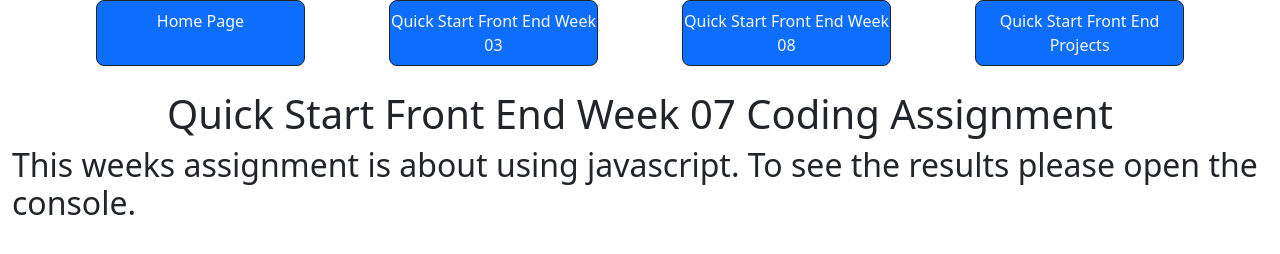
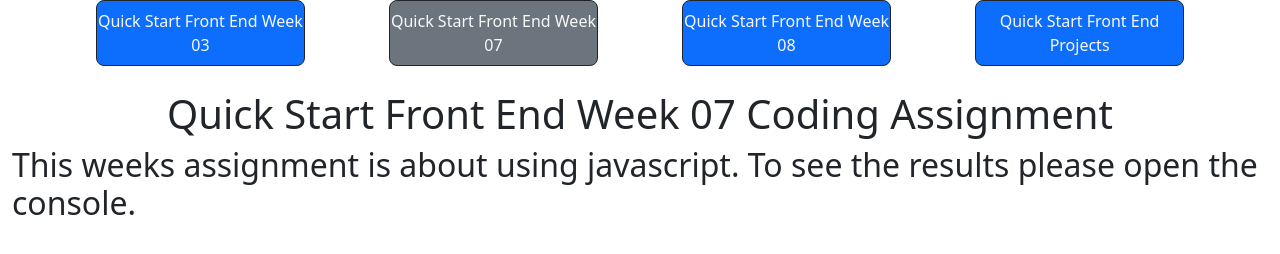
Before and after one commit to blburgen/QuickStartFE07, a plain HTML site: page index.html in a window 1280 px wide. Drawn offline with nearby package versions, Linux system fonts and the light colour scheme.

Commit message:
re organizes the links

```diff
--- a/index.html
+++ b/index.html
@@ -11,8 +11,8 @@
 <body>
     <div class="container-fluid navbar-expand-md text-light">
         <nav class="navbar-nav d-flex justify-content-evenly">
-            <a class="text-center bg-primary nav-link active col-md-2 border border-dark rounded-3" href="index.html">Home Page</a>
             <a class="text-center bg-primary nav-link col-md-2 border border-dark rounded-3" href="https://blburgen.github.io/QuickStartFE03/">Quick Start Front End Week 03</a>
+            <a class="text-center bg-secondary nav-link active col-md-2 border border-dark rounded-3" href=".\">Quick Start Front End Week 07</a>
             <a class="text-center bg-primary nav-link col-md-2 border border-dark rounded-3" href="https://blburgen.github.io/QuickStartFE08/">Quick Start Front End Week 08</a>
             <a class="text-center bg-primary nav-link col-md-2 border border-dark rounded-3" href="https://blburgen.github.io/QuickStartProjects/">Quick Start Front End Projects</a>
         </nav>
```
